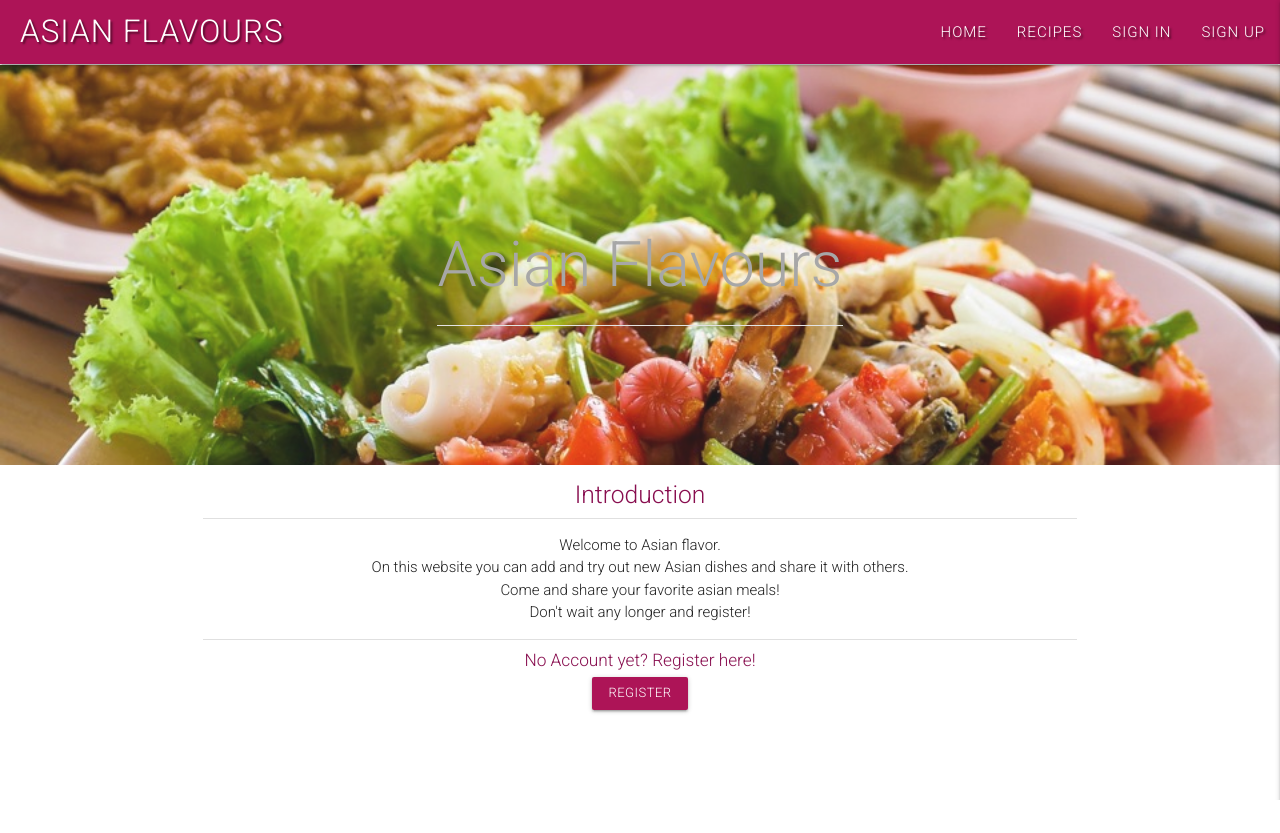
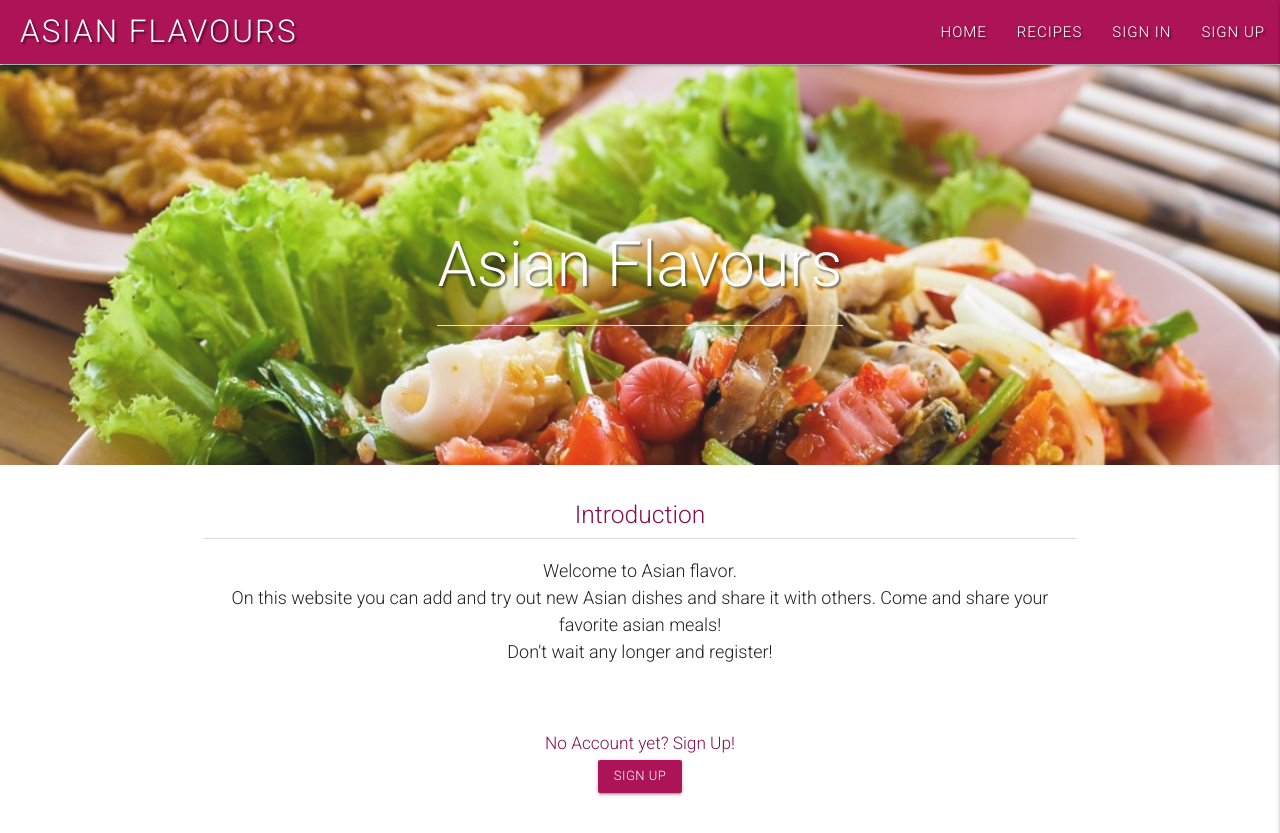
Before and after one commit to gwenjo/MS3-asian-flavours, a Flask app: page / in a window 1280 px wide. Before the commit the page ends 800 px from the top, so only its background shows below. Run offline with Flask 2, Linux system fonts and the light colour scheme; some libraries are stand-ins or nearby versions.

Commit message:
changing layout colors of index page

```diff
--- a/app.py
+++ b/app.py
@@ -109,7 +109,7 @@ def profile(username):
 @app.route("/logout")
 def logout():
     # remove user from session cookie
-    flash("You have been logged out")
+    flash("You have been signed out")
     session.pop("user")
     return redirect(url_for("login"))
 
@@ -131,7 +131,7 @@ def add_recipe():
             "recipe_addedby": session["user"]
         }
         mongo.db.recipes.insert_one(recipe)
-        flash("Recipe added!")
+        flash("Recipe succesfully added!")
         return redirect(url_for("get_recipes"))
 
     return render_template("add_recipe.html")
@@ -154,7 +154,7 @@ def edit_recipe(recipe_id):
             "recipe_addedby": session["user"]
         }
         mongo.db.recipes.update({"_id": ObjectId(recipe_id)}, submit)
-        flash("Recipe Succesfully updated!")
+        flash("Recipe succesfully updated!")
 
     recipe = mongo.db.recipes.find_one({"_id": ObjectId(recipe_id)})
 
--- a/static/css/style.css
+++ b/static/css/style.css
@@ -19,14 +19,14 @@ body {
 
 /* Navbar */
 nav .brand-logo {
+    margin-left: 20px;
     text-transform: uppercase;
-    letter-spacing: 1px;
     position: absolute;
+    letter-spacing: 2px;
+    padding: 0;
     color: #fff;
+    font-size: 2.1rem;
     display: inline-block;
-    font-size: 2.1rem;
-    padding: 0;
-    margin-left: 20px;
 }
 
 .nav-wrapper {
@@ -46,7 +46,6 @@ nav .brand-logo {
     height: 50vh;
     width: 100%;
     opacity: 0.9;
-    font-weight: bold;
     margin-top: 0.5px;
     -webkit-background-size: cover;
     -moz-background-size: cover;
@@ -59,21 +58,29 @@ nav .brand-logo {
 }
 
 .home-image h1 {
-    color: #880e4f;
+    text-shadow: 2px 2px 2px rgba(0, 0, 0, 0.5);
+    color: #fff;
 }
 
-.center-align-index {
-    color: #880e4f;
+.home-intro .col {
+    width: 80%;
+    margin-left: auto;
+    margin-top: 20px;
+    margin-bottom: 20px;
+    left: auto;
+    right: auto;
 }
 
-/* Profile */
+.home-text {
+    font-size: 18px;
+}
+
 .section-user-recipes {
     padding-bottom: 18rem;
 }
 
-/* Remarks */
 .register-remarks {
-    font-size: 12px;
+    font-size: 10px;
     color: grey;
 }
 
@@ -102,10 +109,6 @@ nav .brand-logo {
 
 .section-user-recipes {
     padding-bottom: 18rem;
-}
-
-.btn-small a:hover{
-  color: yellow;
 }
 
 /* --- RECIPE --- */
--- a/templates/index.html
+++ b/templates/index.html
@@ -6,31 +6,30 @@
     <div class="home-image">
         <!-- Text on hero image -->
         <div>
-            <h1 class="center-align-index grey-text darken-4">Asian Flavours</h1>
+            <h1 class="center-align-index">Asian Flavours</h1>
             <div class="divider"></div>
             <p class="center-align"></p>
         </div>
     </div>
 
     <!-- Introduction section -->
-    <div class="container home-info">
+    <div class="container home-intro">
         <div class="row">
             <div class="col s12">
                 <h5 class="center-align page-header">Introduction</h5>
                 <div class="divider"></div>
                 <p class="center-align home-text">Welcome to Asian flavor.
-                    <br />On this website you can add and try out new Asian dishes and share it with others. <br />
+                    <br />On this website you can add and try out new Asian dishes and share it with others.
                     Come and share your favorite asian meals! <br />
                     Don't wait any longer and register!
                 </p>
-                <div class="divider"></div>
             </div>
 
             <div class="col s12">
-                <h6 class="center-align page-header">No Account yet? Register here!</h6>
-
+                <h6 class="center-align page-header">
+                    No Account yet? Sign Up!</h6>
                 <div class="center-align">
-                    <a href="{{ url_for('register') }}" class="btn-small pink darken-3">Register</a>
+                    <a href="{{ url_for('register') }}" class="btn-small pink darken-3">Sign Up</a>
                 </div>
             </div>
         </div>
```
